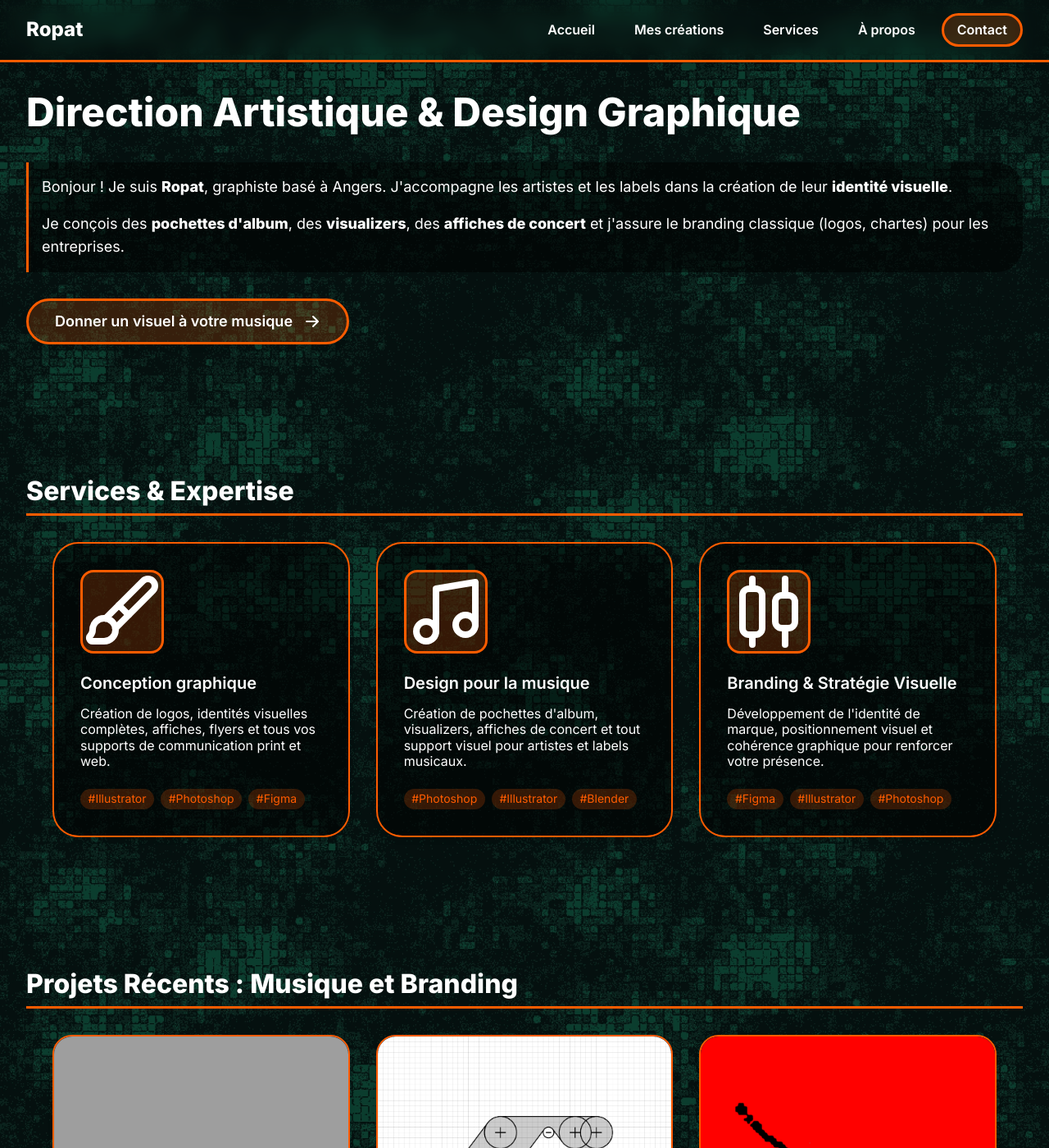
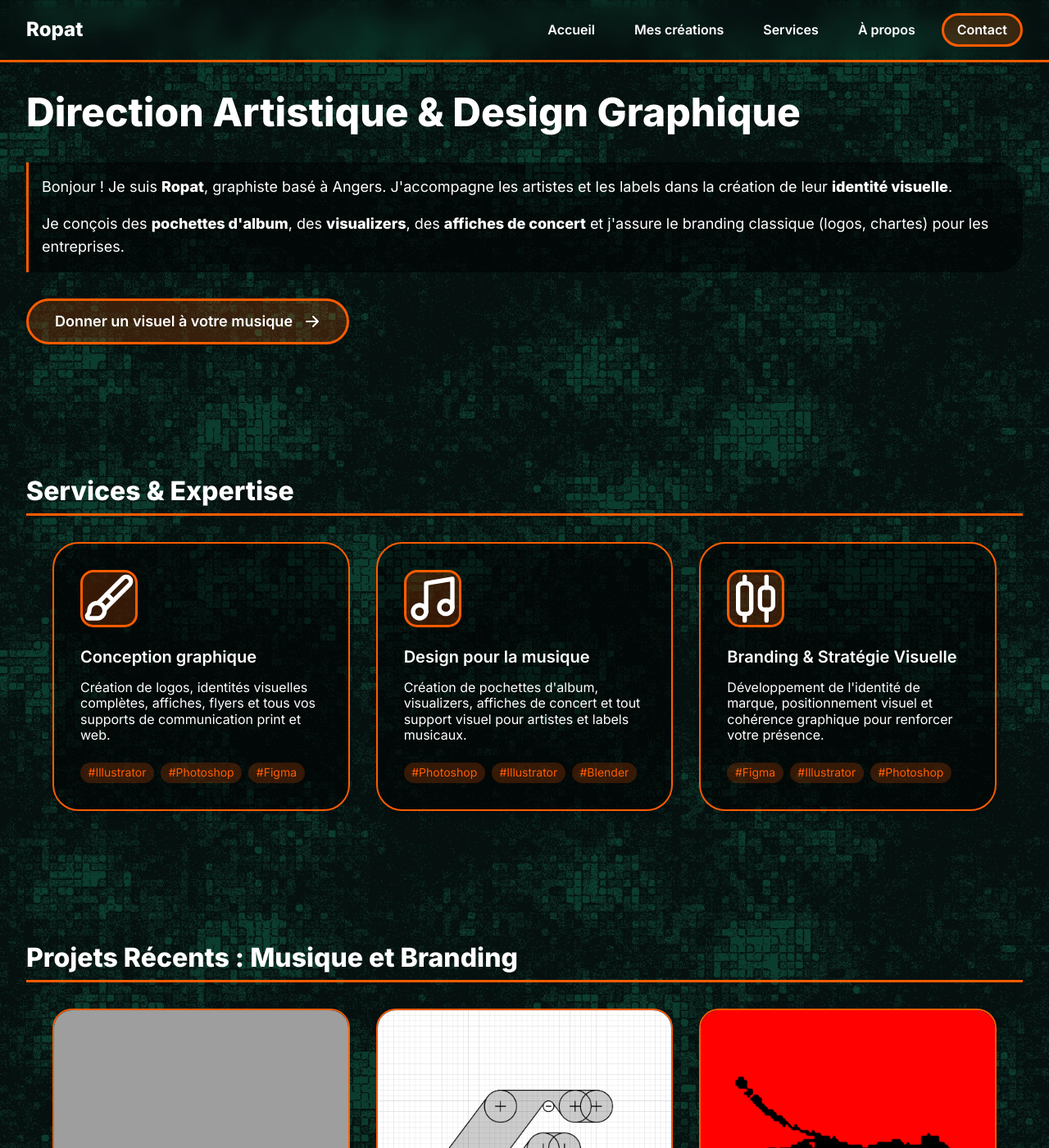
Before and after one commit to 7Nautilus/ropat-portfolio, a Jekyll site: the page built from index.html, in a window 1280 px wide and 1400 px high. Shown: the whole window at 82% size. Built offline with Jekyll 4.4.1, drawn with Linux system fonts in a browser that asks for light colours; grey boxes are pictures that could not be loaded.

Commit message:
service icon size adjustment and centering

```diff
--- a/assets/css/style.css
+++ b/assets/css/style.css
@@ -841,8 +841,8 @@
 }
 
 .service-icon-placeholder svg {
-  width: 6rem;
-  height: 6rem;
+  width: 4rem;
+  height: 4rem;
 }
 
 .service-text-content {
```
